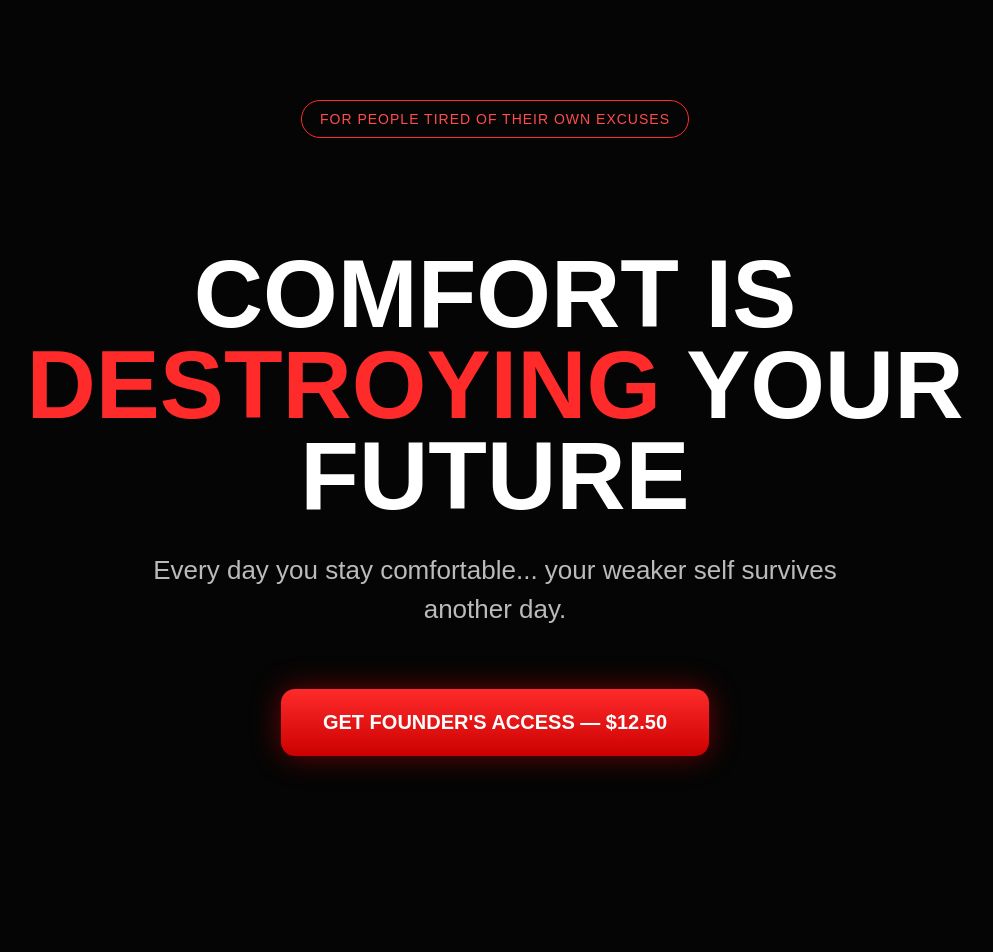
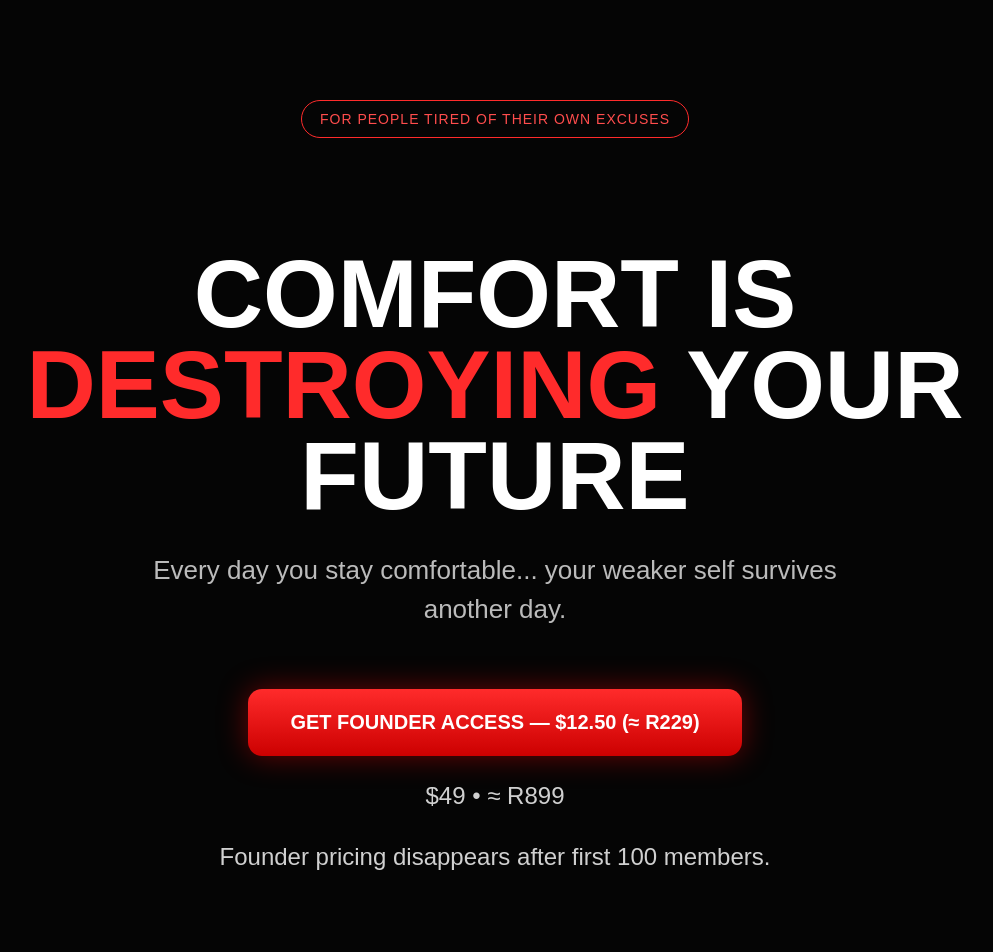
Before and after one commit to dupie2010-afk/Kill-the-Comfort, a React (Vite) app: page / in a window 1280 px wide. Shown: the top 952 px of the page, without its empty margins (145-1138 px from the left). Built offline with nearby package versions, Linux system fonts and the light colour scheme.

Commit message:
Update App.tsx

```diff
--- a/src/App.tsx
+++ b/src/App.tsx
@@ -19,14 +19,25 @@ export default function App() {
           your weaker self survives another day.
         </p>
 
+        <div className="hero-pricing">
+
   <a
     href="https://payhip.com/b/xQFv4"
     target="_blank"
     className="cta-button"
   >
-          GET FOUNDER'S ACCESS — $12.50
+    GET FOUNDER ACCESS — $12.50 (≈ R229)
   </a>
 
+  <p className="old-price">
+    <span>$49</span> • <span>≈ R899</span>
+  </p>
+
+  <p className="founder-warning">
+    Founder pricing disappears after first 100 members.
+  </p>
+
+</div>
       </section>
 
       <section className="pain-section">
```
Lines whose indentation alone changed are shown as unchanged.
